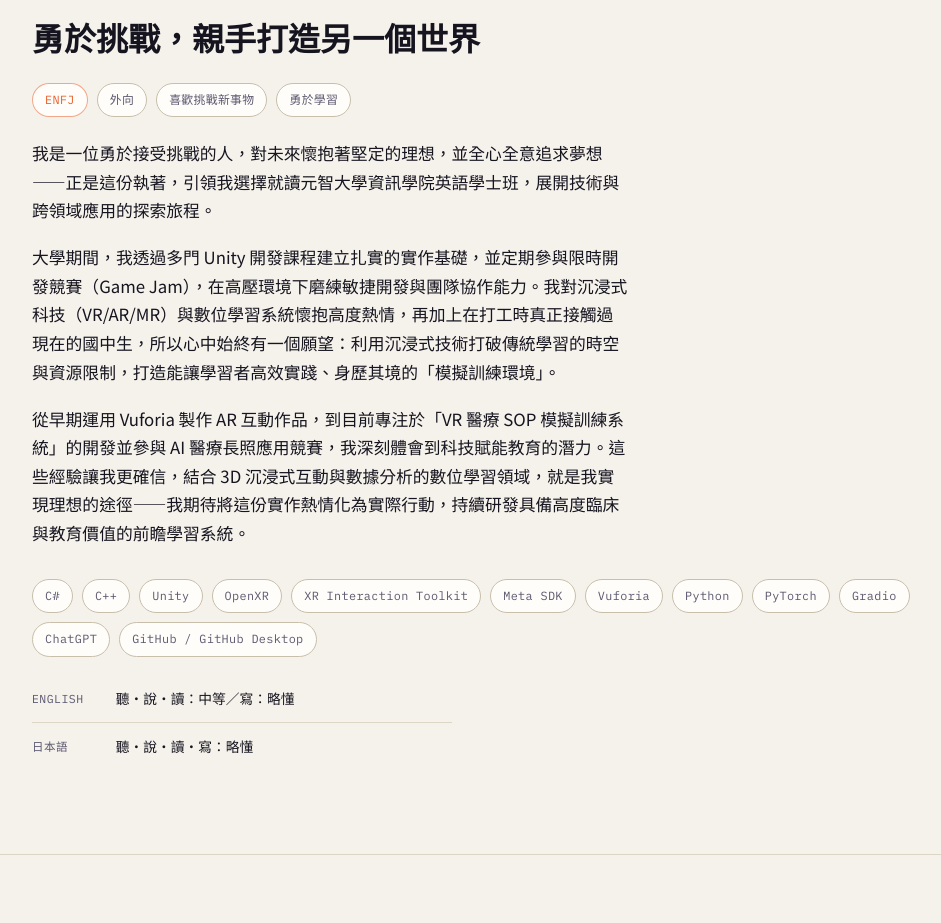
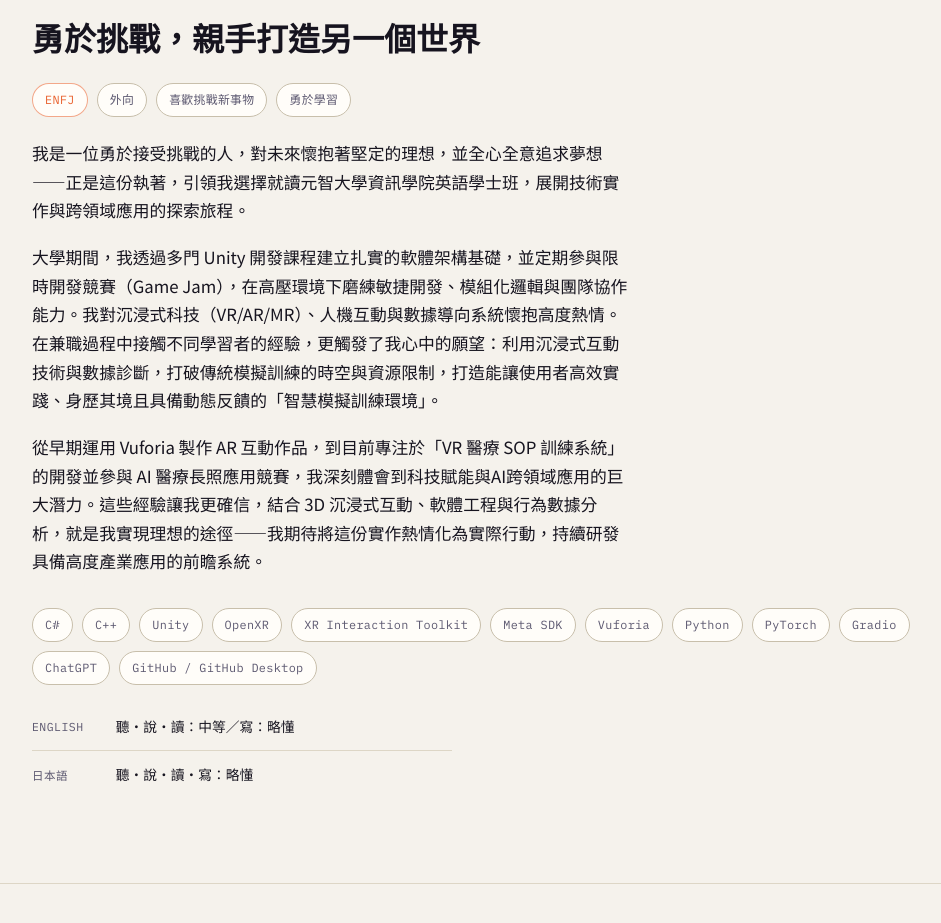
Before and after one commit to Katrina0104/Autobiography, a plain HTML site: page index.html in a window 1280 px wide. Shown: the part 840-1763 px from the top of the page, without its empty margins (144-1085 px from the left). Drawn offline with Linux system fonts and the light colour scheme; a web font is replaced by a local one.

Commit message:
自我介紹
Updated personal introduction and educational background to reflect new experiences and aspirations in immersive technology and AI applications.

```diff
--- a/index.html
+++ b/index.html
@@ -561,9 +561,9 @@
       <span class="chip">勇於學習</span>
     </div>
     <div class="about-body" style="margin-top:22px;">
-      <p>我是一位勇於接受挑戰的人，對未來懷抱著堅定的理想，並全心全意追求夢想——正是這份執著，引領我選擇就讀元智大學資訊學院英語學士班，展開技術與跨領域應用的探索旅程。</p>
-      <p>大學期間，我透過多門 Unity 開發課程建立扎實的實作基礎，並定期參與限時開發競賽（Game Jam），在高壓環境下磨練敏捷開發與團隊協作能力。我對沉浸式科技（VR/AR/MR）與數位學習系統懷抱高度熱情，再加上在打工時真正接觸過現在的國中生，所以心中始終有一個願望：利用沉浸式技術打破傳統學習的時空與資源限制，打造能讓學習者高效實踐、身歷其境的「模擬訓練環境」。</p>
-      <p>從早期運用 Vuforia 製作 AR 互動作品，到目前專注於「VR 醫療 SOP 模擬訓練系統」的開發並參與 AI 醫療長照應用競賽，我深刻體會到科技賦能教育的潛力。這些經驗讓我更確信，結合 3D 沉浸式互動與數據分析的數位學習領域，就是我實現理想的途徑——我期待將這份實作熱情化為實際行動，持續研發具備高度臨床與教育價值的前瞻學習系統。</p>
+      <p>我是一位勇於接受挑戰的人，對未來懷抱著堅定的理想，並全心全意追求夢想——正是這份執著，引領我選擇就讀元智大學資訊學院英語學士班，展開技術實作與跨領域應用的探索旅程。</p>
+      <p>大學期間，我透過多門 Unity 開發課程建立扎實的軟體架構基礎，並定期參與限時開發競賽（Game Jam），在高壓環境下磨練敏捷開發、模組化邏輯與團隊協作能力。我對沉浸式科技（VR/AR/MR）、人機互動與數據導向系統懷抱高度熱情。在兼職過程中接觸不同學習者的經驗，更觸發了我心中的願望：利用沉浸式互動技術與數據診斷，打破傳統模擬訓練的時空與資源限制，打造能讓使用者高效實踐、身歷其境且具備動態反饋的「智慧模擬訓練環境」。</p>
+      <p>從早期運用 Vuforia 製作 AR 互動作品，到目前專注於「VR 醫療 SOP 訓練系統」的開發並參與 AI 醫療長照應用競賽，我深刻體會到科技賦能與AI跨領域應用的巨大潛力。這些經驗讓我更確信，結合 3D 沉浸式互動、軟體工程與行為數據分析，就是我實現理想的途徑——我期待將這份實作熱情化為實際行動，持續研發具備高度產業應用的前瞻系統。</p>
     </div>
     <div class="chips">
       <span class="chip">C#</span>
```
